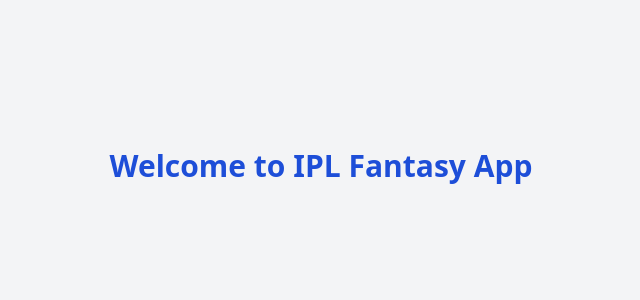
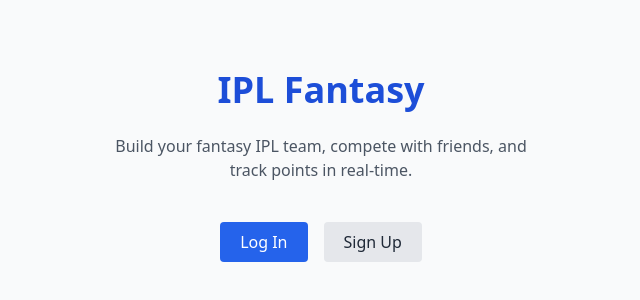
Before and after one commit to hkrish28/ipl-fantasy-app, a Next.js app: page / in a window 1280 px wide. Shown: the part 234-534 px from the top of the page, without its empty margins (319-959 px from the left). Built offline with nearby package versions, Linux system fonts and the light colour scheme; no server answers.

Commit message:
feat: update home page with login/signup CTA and user greeting test: update homepage tests to match new CTA and user greeting behavior

```diff
--- a/src/pages/index.tsx
+++ b/src/pages/index.tsx
@@ -1,7 +1,48 @@
+import { useUser } from '@/hooks/useUser';
+import { useRouter } from 'next/router';
+import Link from 'next/link';
+
 export default function Home() {
-    return (
-      <div className="flex justify-center items-center min-h-screen bg-gray-100">
-        <h1 className="text-3xl font-bold text-blue-700">Welcome to IPL Fantasy App</h1>
-      </div>
-    );
-  }
+  const { user, loading } = useUser();
+  const router = useRouter();
+
+  if (loading) return null;
+
+  return (
+    <div className="min-h-screen flex flex-col items-center justify-center bg-gray-50 px-6">
+      <h1 className="text-4xl font-bold mb-6 text-blue-700">IPL Fantasy</h1>
+      <p className="text-gray-600 text-center max-w-md mb-10">
+        Build your fantasy IPL team, compete with friends, and track points in real-time.
+      </p>
+
+      {!user ? (
+        <div className="flex gap-4">
+          <Link
+            href="/login"
+            className="bg-blue-600 text-white px-5 py-2 rounded hover:bg-blue-700"
+          >
+            Log In
+          </Link>
+          <Link
+            href="/signup"
+            className="bg-gray-200 text-gray-800 px-5 py-2 rounded hover:bg-gray-300"
+          >
+            Sign Up
+          </Link>
+        </div>
+      ) : (
+        <div className="text-center">
+          <p className="mb-4 text-green-700 font-medium">
+            Welcome back, {user.email}!
+          </p>
+          <button
+            onClick={() => router.push('/dashboard')}
+            className="bg-blue-600 text-white px-5 py-2 rounded hover:bg-blue-700"
+          >
+            Go to Dashboard
+          </button>
+        </div>
+      )}
+    </div>
+  );
+}
```
Also changed, not shown: 1 other file (tests, documents, lock files or other folders).
